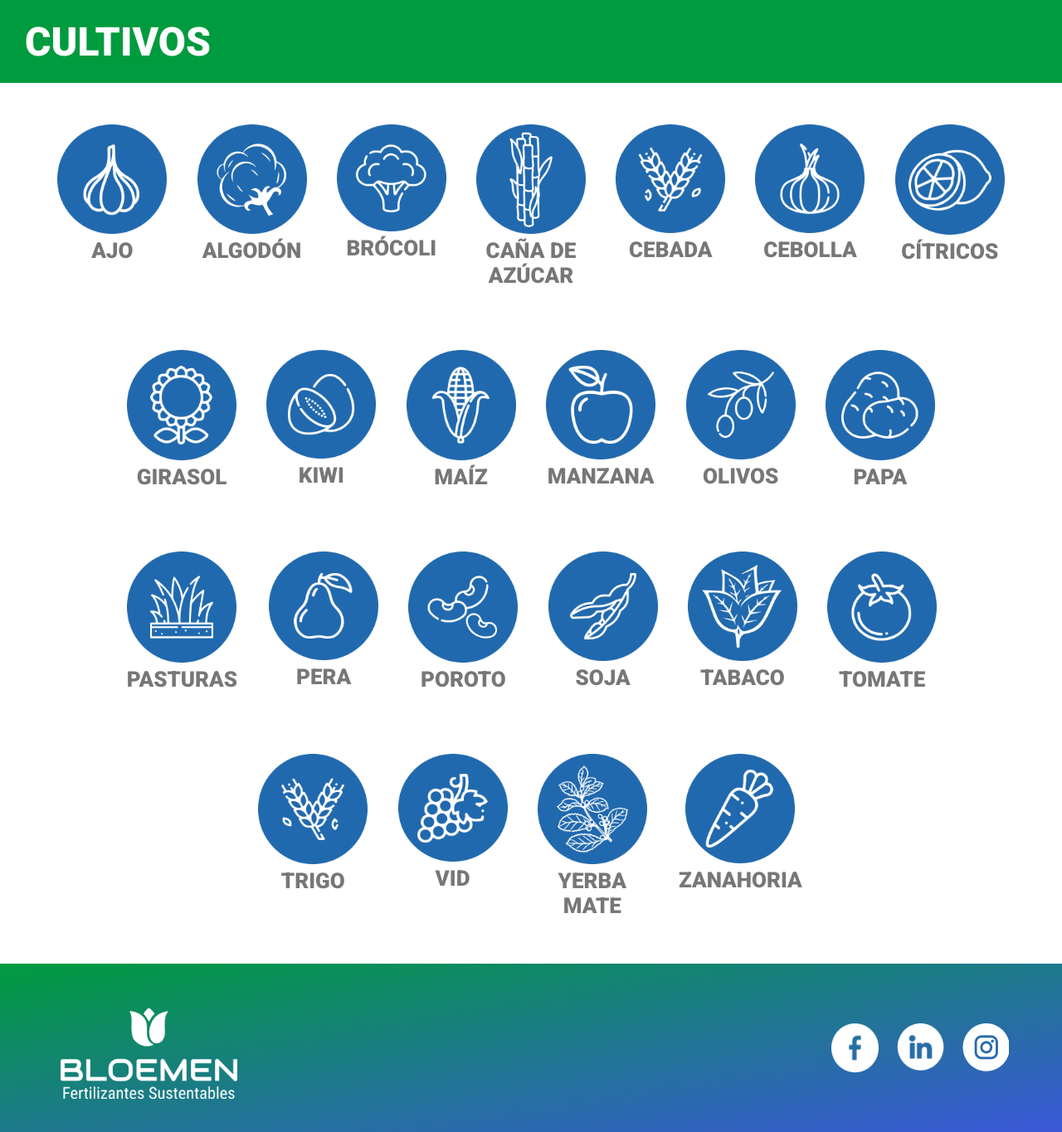
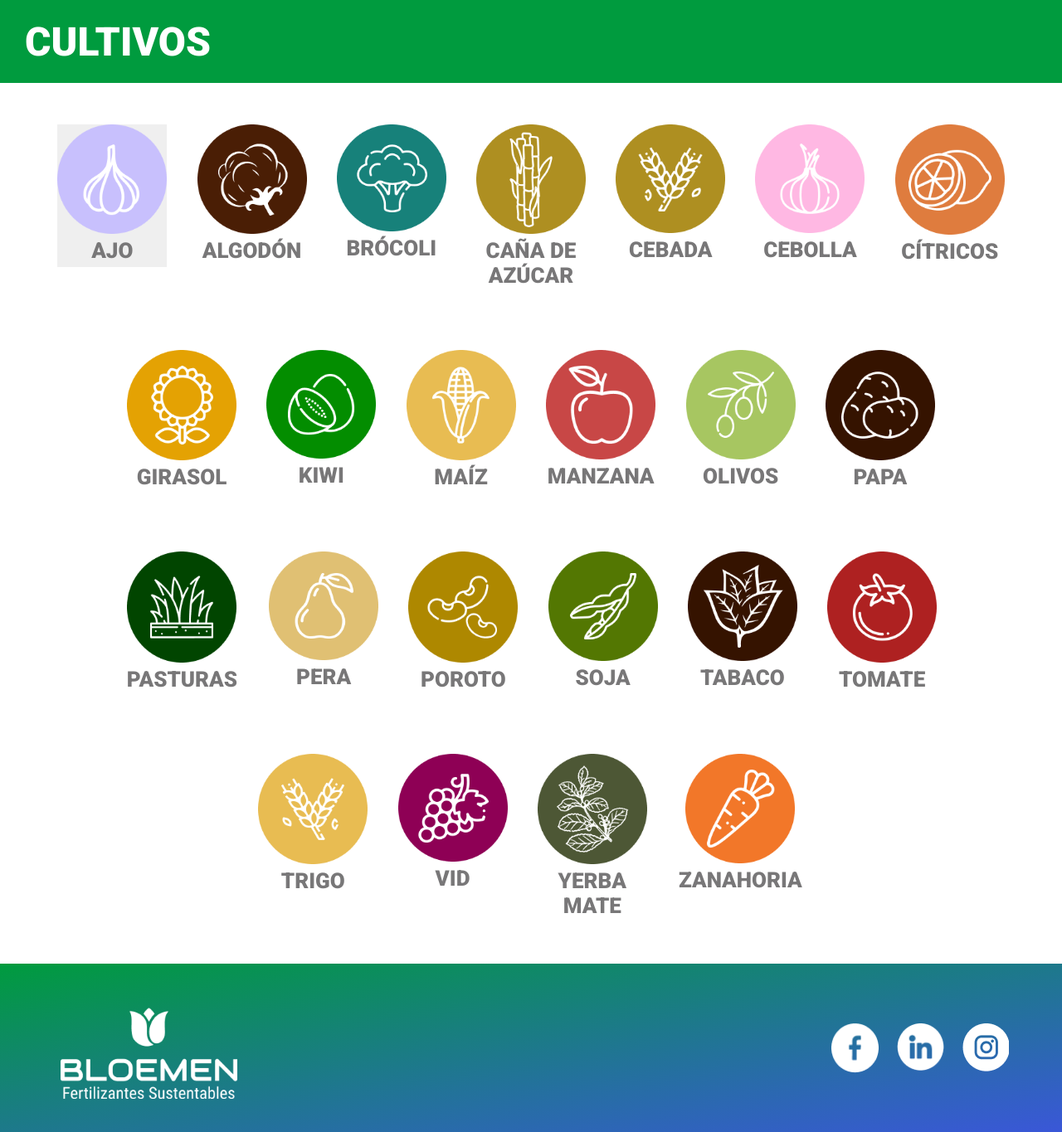
Before and after one commit to catalin-munteanu/bloemen, a PHP site: page /cultivos.php in a window 1280 px wide. Shown: the part 130-1495 px from the top of the page at 83% size. Run offline with PHP 8.4, Linux system fonts and the light colour scheme.

Commit message:
modificación img cultivos y creación de modal

```diff
--- a/cultivos.php
+++ b/cultivos.php
@@ -15,7 +15,7 @@
 
 <body>
 
-<?php require_once 'header.php'; ?>
+    <?php require_once 'header.php'; ?>
 
     <main>
 
@@ -27,117 +27,123 @@
 
         <section class="detalle-cultivos">
             <div class="un-cultivo">
-                <img class="img-cultivo" src="img/01-ajo-inac.png">
-                <p class="uppercase-text nombre-cultivo">Ajo</p>
+                <button class="button open-button">
+                    <img class="img-cultivo" src="img/24-ajo-act.png">
+                    <p class="uppercase-text nombre-cultivo">Ajo</p>
+                </button>
+                <dialog class="modal" id="modal">
+                    <img class="modal-img" src="img/ficha-ajo.png"><br>
+                    <button class="button close-button">close modal</button>
+                </dialog>
             </div>
 
             <div class="un-cultivo">
-                <img class="img-cultivo" src="img/02-algodon-inac.png">
+                <img class="img-cultivo" src="img/25-algodon-act.png">
                 <p class="uppercase-text nombre-cultivo">Algodón</p>
             </div>
 
             <div class="un-cultivo">
-                <img class="img-cultivo" src="img/03-brocoli-inac.png">
+                <img class="img-cultivo" src="img/26-brocoli-act.png">
                 <p class="uppercase-text nombre-cultivo">Brócoli</p>
             </div>
 
             <div class="un-cultivo">
-                <img class="img-cultivo" src="img/04-cania-inac.png">
+                <img class="img-cultivo" src="img/27-cania-act.png">
                 <p class="uppercase-text nombre-cultivo">Caña de azúcar</p>
             </div>
 
             <div class="un-cultivo">
-                <img class="img-cultivo" src="img/05-cebada-inac.png">
+                <img class="img-cultivo" src="img/28-cebada-act.png">
                 <p class="uppercase-text nombre-cultivo">Cebada</p>
             </div>
 
             <div class="un-cultivo">
-                <img class="img-cultivo" src="img/06-cebolla-inac.png">
+                <img class="img-cultivo" src="img/29-cebolla-act.png">
                 <p class="uppercase-text nombre-cultivo">Cebolla</p>
             </div>
 
             <div class="un-cultivo">
-                <img class="img-cultivo" src="img/07-citricos-inac.png">
+                <img class="img-cultivo" src="img/30-citricos-act.png">
                 <p class="uppercase-text nombre-cultivo">Cítricos</p>
             </div>
 
             <div class="un-cultivo">
-                <img class="img-cultivo" src="img/08-girasol-inac.png">
+                <img class="img-cultivo" src="img/31-girasol-act.png">
                 <p class="uppercase-text nombre-cultivo">Girasol</p>
             </div>
 
             <div class="un-cultivo">
-                <img class="img-cultivo" src="img/09-kiwi-inac.png">
+                <img class="img-cultivo" src="img/32-kiwi-act.png">
                 <p class="uppercase-text nombre-cultivo">Kiwi</p>
             </div>
 
             <div class="un-cultivo">
-                <img class="img-cultivo" src="img/10-maiz-inac.png">
+                <img class="img-cultivo" src="img/33-maiz-act.png">
                 <p class="uppercase-text nombre-cultivo">Maíz</p>
             </div>
 
             <div class="un-cultivo">
-                <img class="img-cultivo" src="img/11-manzana-inac.png">
+                <img class="img-cultivo" src="img/34-manzana-act.png">
                 <p class="uppercase-text nombre-cultivo">Manzana</p>
             </div>
 
             <div class="un-cultivo">
-                <img class="img-cultivo" src="img/12-olivos-inac.png">
+                <img class="img-cultivo" src="img/35-olivos-act.png">
                 <p class="uppercase-text nombre-cultivo">Olivos</p>
             </div>
 
             <div class="un-cultivo">
-                <img class="img-cultivo" src="img/13-papa-inac.png">
+                <img class="img-cultivo" src="img/36-papa-act.png">
                 <p class="uppercase-text nombre-cultivo">Papa</p>
             </div>
 
             <div class="un-cultivo">
-                <img class="img-cultivo" src="img/14-pasturas-inac.png">
+                <img class="img-cultivo" src="img/37-pasturas-act.png">
                 <p class="uppercase-text nombre-cultivo">Pasturas</p>
             </div>
 
             <div class="un-cultivo">
-                <img class="img-cultivo" src="img/15-pera-inac.png">
+                <img class="img-cultivo" src="img/38-pera-act.png">
                 <p class="uppercase-text nombre-cultivo">Pera</p>
             </div>
 
             <div class="un-cultivo">
-                <img class="img-cultivo" src="img/16-poroto-inac.png">
+                <img class="img-cultivo" src="img/39-poroto-act.png">
                 <p class="uppercase-text nombre-cultivo">Poroto</p>
             </div>
 
             <div class="un-cultivo">
-                <img class="img-cultivo" src="img/17-soja-inac.png">
+                <img class="img-cultivo" src="img/40-soja-act.png">
                 <p class="uppercase-text nombre-cultivo">Soja</p>
             </div>
 
             <div class="un-cultivo">
-                <img class="img-cultivo" src="img/18-tabaco-inac.png">
+                <img class="img-cultivo" src="img/41-tabaco-act.png">
                 <p class="uppercase-text nombre-cultivo">Tabaco</p>
             </div>
 
             <div class="un-cultivo">
-                <img class="img-cultivo" src="img/19-tomate-inac.png">
+                <img class="img-cultivo" src="img/42-tomate-act.png">
                 <p class="uppercase-text nombre-cultivo">Tomate</p>
             </div>
 
             <div class="un-cultivo">
-                <img class="img-cultivo" src="img/20-trigo-inac.png">
+                <img class="img-cultivo" src="img/43-trigo-act.png">
                 <p class="uppercase-text nombre-cultivo">Trigo</p>
             </div>
 
             <div class="un-cultivo">
-                <img class="img-cultivo" src="img/21-vid-inac.png">
+                <img class="img-cultivo" src="img/44-vid-act.png">
                 <p class="uppercase-text nombre-cultivo">Vid</p>
             </div>
 
             <div class="un-cultivo">
-                <img class="img-cultivo" src="img/22-yerba-inac.png">
+                <img class="img-cultivo" src="img/45-yerba-act.png">
                 <p class="uppercase-text nombre-cultivo">Yerba mate</p>
             </div>
 
             <div class="un-cultivo">
-                <img class="img-cultivo" src="img/23-zanahoria-inac.png">
+                <img class="img-cultivo" src="img/46-zana-act.png">
                 <p class="uppercase-text nombre-cultivo">Zanahoria</p>
             </div>
 
--- a/scss/cultivos.scss
+++ b/scss/cultivos.scss
@@ -12,6 +12,10 @@ section.detalle-cultivos {
         margin: 20px 0;
         flex-basis: 12%;
 
+        button {
+            cursor: pointer;
+        }
+
         img.img-cultivo {
             width: 100px;
         }
@@ -23,8 +27,20 @@ section.detalle-cultivos {
             margin: 5px;
             text-align: center;
         }
+
+        .modal {
+            position: fixed;
+            top: 50%;
+            left: 50%;
+            transform: translate(-50%, -50%);
+
+            .modal-img {
+                max-width: 70vw;
+            }
+        }
     }
 }
+
 
 @media (min-width: 1024px) {
     section.detalle-cultivos {
--- a/scss/style.css
+++ b/scss/style.css
@@ -344,6 +300,9 @@ section.detalle-cultivos div.un-cultivo {
   margin: 20px 0;
   flex-basis: 12%;
 }
+section.detalle-cultivos div.un-cultivo button {
+  cursor: pointer;
+}
 section.detalle-cultivos div.un-cultivo img.img-cultivo {
   width: 100px;
 }
```
Also changed, not shown: other parts of scss/style.css (+9 -44 lines), js/main.js (+11 -30 lines), scss/cultivos.css (+12 -0 lines), img/ficha-ajo.png (added), 2 other files.
